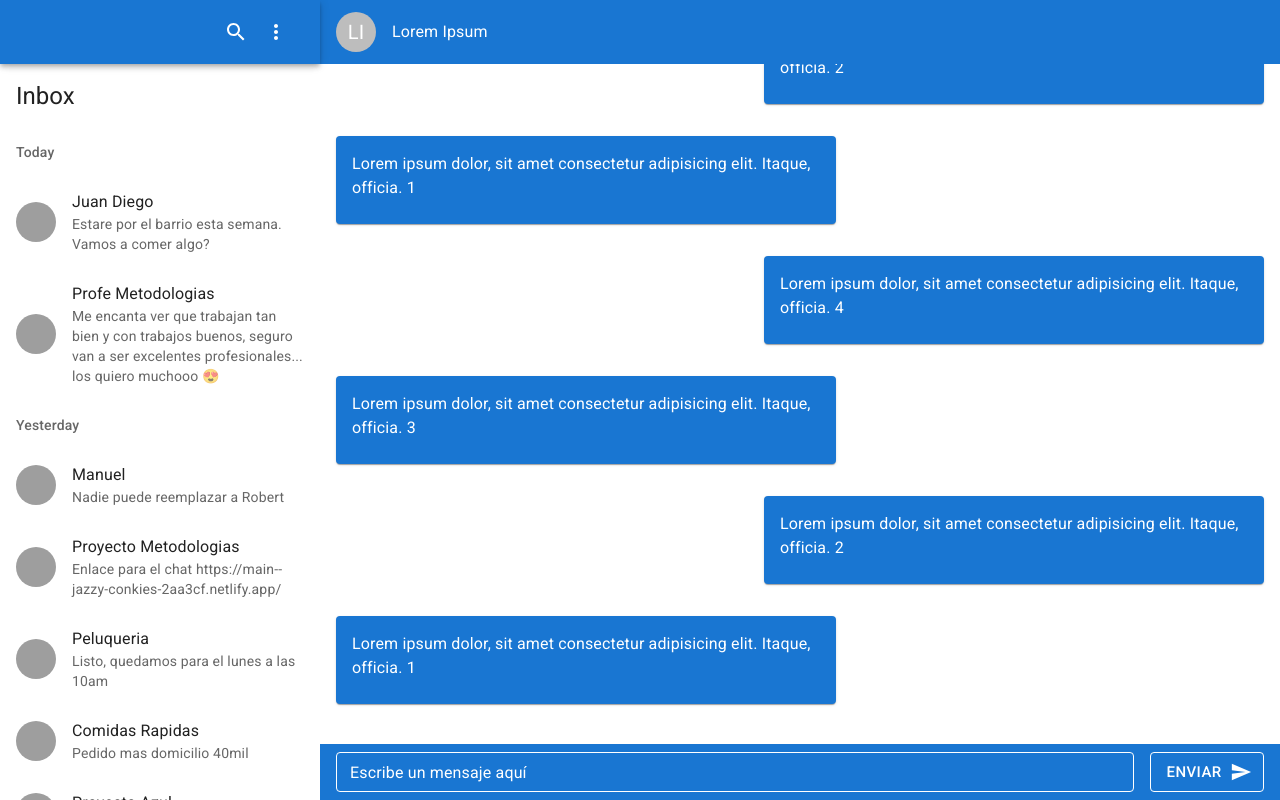
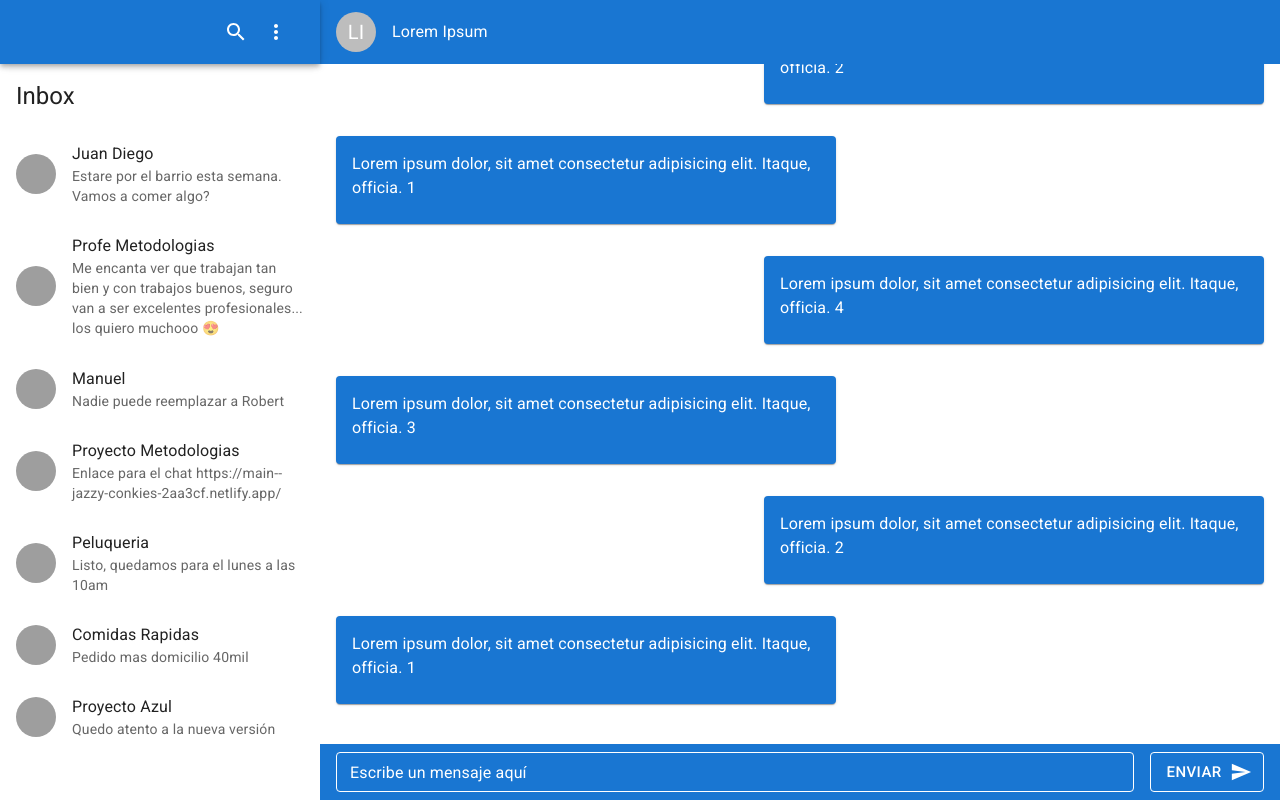
Before and after one commit to noble07/noirbox-app, a React (Vite) app: page / in a window 1280 px wide. Built offline with nearby package versions, Linux system fonts and the light colour scheme; grey boxes are pictures that could not be loaded.

Commit message:
fix: delete today-yesterday sudheader

```diff
--- a/src/Components/SideBar.jsx
+++ b/src/Components/SideBar.jsx
@@ -70,18 +70,6 @@ const SideBar = () => {
         <List sx={{ mb: 2 }} >
           {messages.map(({ id, primary, secondary, person }) => (
             <React.Fragment key={id}>
-              {id === 1 && (
-                <ListSubheader sx={{ bgcolor: 'background.paper' }}>
-                  Today
-                </ListSubheader>
-              )}
-
-              {id === 3 && (
-                <ListSubheader sx={{ bgcolor: 'background.paper' }}>
-                  Yesterday
-                </ListSubheader>
-              )}
-
               <ListItem button>
                 <ListItemAvatar>
                   <Avatar alt="Profile Picture" src={person} />
```
